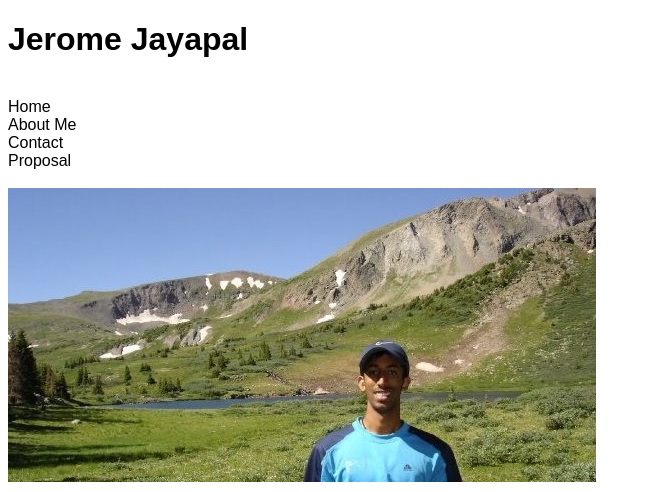
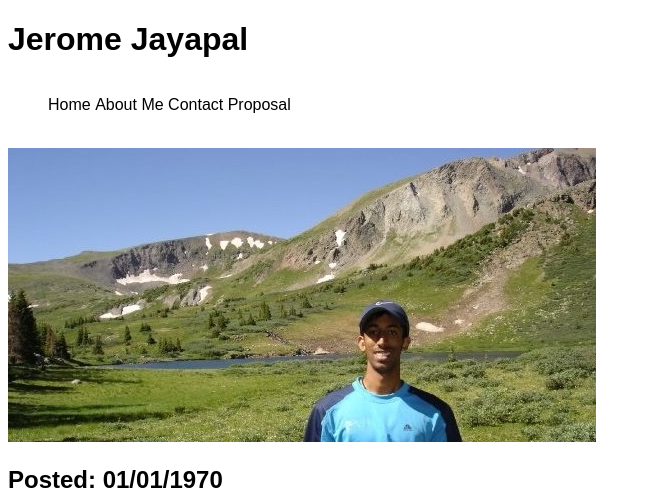
Before and after one commit to jeromejayapal/dwa, a PHP site: template p4.jeromejayapal.com/views/v_index_index.php in a window 1280 px wide. Shown: the top 492 px of the page, without its empty margins (0-651 px from the left). Run offline with PHP 8.4, Linux system fonts and the light colour scheme; the template is opened without the code that fills it: most values are stand-ins (such as "Sample title", 1, 10 or a date in 2020); some libraries are stand-ins or nearby versions.

Commit message:
Project 4 Draft 8
Change menu to display inline
Moved JavaScript to external

```diff
--- a/p4.jeromejayapal.com/scripts/v_index_index.css
+++ b/p4.jeromejayapal.com/scripts/v_index_index.css
@@ -3,7 +3,7 @@
 		#cylinder {
 					width: 900px;
 					margin: auto;
-					background-color: white;
+					background-color: black;
 					padding: 20px;
 
 		}
@@ -24,7 +24,11 @@
 
 		ul.nav {
 					list-style:none;
-    				display:inline;
+    				display:inline-block;
+		}
+
+		li.inline {
+					display:inline-block;
 		}
 
 		a:link {color:black; text-decoration:none;}      /* unvisited link */
--- a/p4.jeromejayapal.com/scripts/v_index_index.js
+++ b/p4.jeromejayapal.com/scripts/v_index_index.js
@@ -1,5 +1,3 @@
-<script type='text/javascript'>
-
         $('document').ready(function() { // start doc ready; do not delete this!
 
                 $('#logo').click(function() {
@@ -31,5 +29,3 @@
                 });
 
         }); // end doc ready
-
-	</script>
--- a/p4.jeromejayapal.com/views/_v_template.php
+++ b/p4.jeromejayapal.com/views/_v_template.php
@@ -8,6 +8,7 @@
 	<!-- JS -->
 	<script src="http://ajax.googleapis.com/ajax/libs/jquery/1.8.1/jquery.min.js"></script>
 	<script src="http://ajax.googleapis.com/ajax/libs/jqueryui/1.8.23/jquery-ui.min.js"></script>
+
 
 	<!-- Controller Specific JS/CSS -->
 	<?=@$client_files; ?>
--- a/p4.jeromejayapal.com/views/v_index_index.php
+++ b/p4.jeromejayapal.com/views/v_index_index.php
@@ -8,43 +8,9 @@
 	<!-- JS -->
 	<script src="http://ajax.googleapis.com/ajax/libs/jquery/1.8.1/jquery.min.js"></script>
 	<script src="http://ajax.googleapis.com/ajax/libs/jqueryui/1.8.23/jquery-ui.min.js"></script>
+	<script src="../scripts/v_index_index.js"></script>
 
 	<!-- Controller Specific JS/CSS -->
-	<script type='text/javascript'>
-
-        $('document').ready(function() { // start doc ready; do not delete this!
-
-                $('#logo').click(function() {
-                        console.log("You clicked on Logo.");
-                });
-
-        }); // end doc ready
-
-		$('document').ready(function() { // start doc ready; do not delete this!
-
-                $('.home').click(function() {
-                        console.log("You clicked on Logo.");
-                });
-
-        }); // end doc ready
-
-		$('document').ready(function() { // start doc ready; do not delete this!
-
-                $('.about').click(function() {
-                        console.log("You clicked on Logo.");
-                });
-
-        }); // end doc ready
-
-		$('document').ready(function() { // start doc ready; do not delete this!
-
-                $('.contact').click(function() {
-                        console.log("You clicked on Logo.");
-                });
-
-        }); // end doc ready
-
-	</script>
 
 	<link rel="stylesheet" type="text/css" href="../scripts/v_index_index.css">
 
@@ -58,12 +24,14 @@
 			<h1>Jerome Jayapal</h1>
 		</div>
 
+		<div>
 			<ul class="nav">
-				<li class="home"><a href="index/index">Home</a></li>
-				<li class="about"><a href="index/aboutme">About Me</a></li>
-				<li class="contact"><a href="index/contact">Contact</a></li>
-				<li class="proposal"><a href="index/proposal">Proposal</a></li>
+				<li class="inline"><a href="index/index">Home</a></li>
+				<li class="inline"><a href="index/aboutme">About Me</a></li>
+				<li class="inline"><a href="index/contact">Contact</a></li>
+				<li class="inline"><a href="index/proposal">Proposal</a></li>
 			</ul>
+		</div>
 
 		<br />
 		<img src="../images/homepage.jpg">
```
